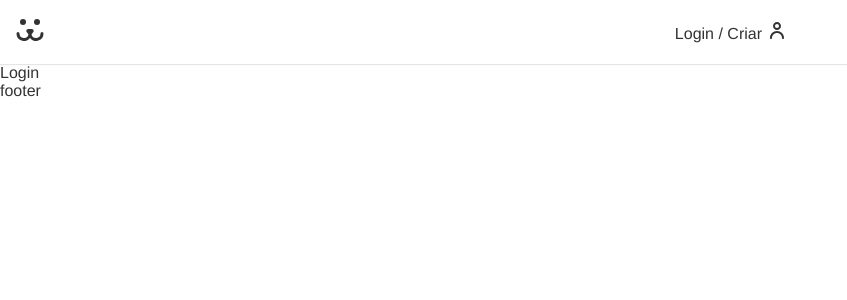
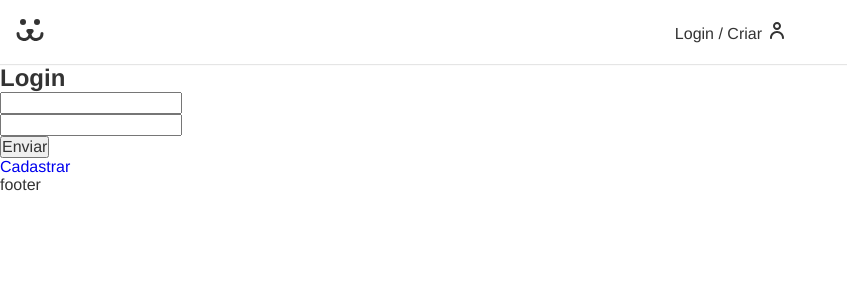
Before and after one commit to FabioJunik/Dogs, a React (Create React App) app: page /login in a window 1280 px wide. Shown: the top 300 px of the page, without its empty margins (0-847 px from the left). Built offline with nearby package versions, Linux system fonts and the light colour scheme.

Commit message:
Definindo a extrutura basica do login

```diff
--- a/src/App.js
+++ b/src/App.js
@@ -15,7 +15,7 @@ const App = () => {
         <Header/>
         <Routes>
           <Route path="/" element={<Home/>}/>
-          <Route path="/login" element={<Login/>}/>
+          <Route path="/login/*" element={<Login/>}/>
         </Routes>
         <Footer/>
       </BrowserRouter>
--- a/src/Components/Login/Login.js
+++ b/src/Components/Login/Login.js
@@ -1,8 +1,16 @@
-import React from 'react'
+import React from 'react';
+import { Routes, Route } from 'react-router-dom';
+import LoginForm from './LoginForm/LoginForm';
+import LoginCreate from './LoginCreate/LoginCreate';
 
 const Login = () => {
   return (
-    <div>Login</div>
+    <div>
+      <Routes>
+        <Route path='/' element={<LoginForm/>}/>
+        <Route path='criar' element={<LoginCreate/>}/>
+      </Routes>
+    </div>
   )
 }
 
--- /dev/null
+++ b/src/Components/Login/LoginCreate/LoginCreate.js
@@ -0,0 +1,9 @@
+import React from 'react'
+
+const LoginCreate = () => {
+  return (
+    <div>LoginCreate</div>
+  )
+}
+
+export default LoginCreate
--- /dev/null
+++ b/src/Components/Login/LoginForm/LoginForm.js
@@ -0,0 +1,42 @@
+import React, { useState } from 'react';
+import { Link } from 'react-router-dom';
+
+const LoginForm = () => {
+
+  const [username, setUsername] = useState('');
+  const [password, setPassword] = useState('');
+
+  function handleSubmit(event){
+    event.preventDefault();
+    fetch('https://dogsapi.origamid.dev/json/jwt-auth/v1/token',{
+        method: 'POST',
+        headers:{
+            'Content-Type': 'application/json',
+        },
+        body: JSON.stringify({username,password})
+    }).then(response=>{
+        console.log(response)
+        return response;
+    }).then(json=>{
+        console.log(json);
+    })
+  }
+
+  return (
+    <section>
+        <h1>Login</h1>
+        <form onSubmit={handleSubmit}>
+            <input type='text' value={username}
+                onChange={({target})=>setUsername(target.value)}
+            />
+            <input type='password' value={password}
+                onChange={({target})=>setPassword(target.value)}
+            />
+            <button>Enviar</button>
+        </form>
+        <Link to='/login/criar'>Cadastrar</Link>
+    </section>
+  )
+}
+
+export default LoginForm
```
Also changed, not shown: src/Components/Login/LoginPasswordLost/LoginPasswordLost.js (added, +9 -0 lines), src/Components/Login/LoginPasswordReset/LoginPasswordReset.js (added, +9 -0 lines).
